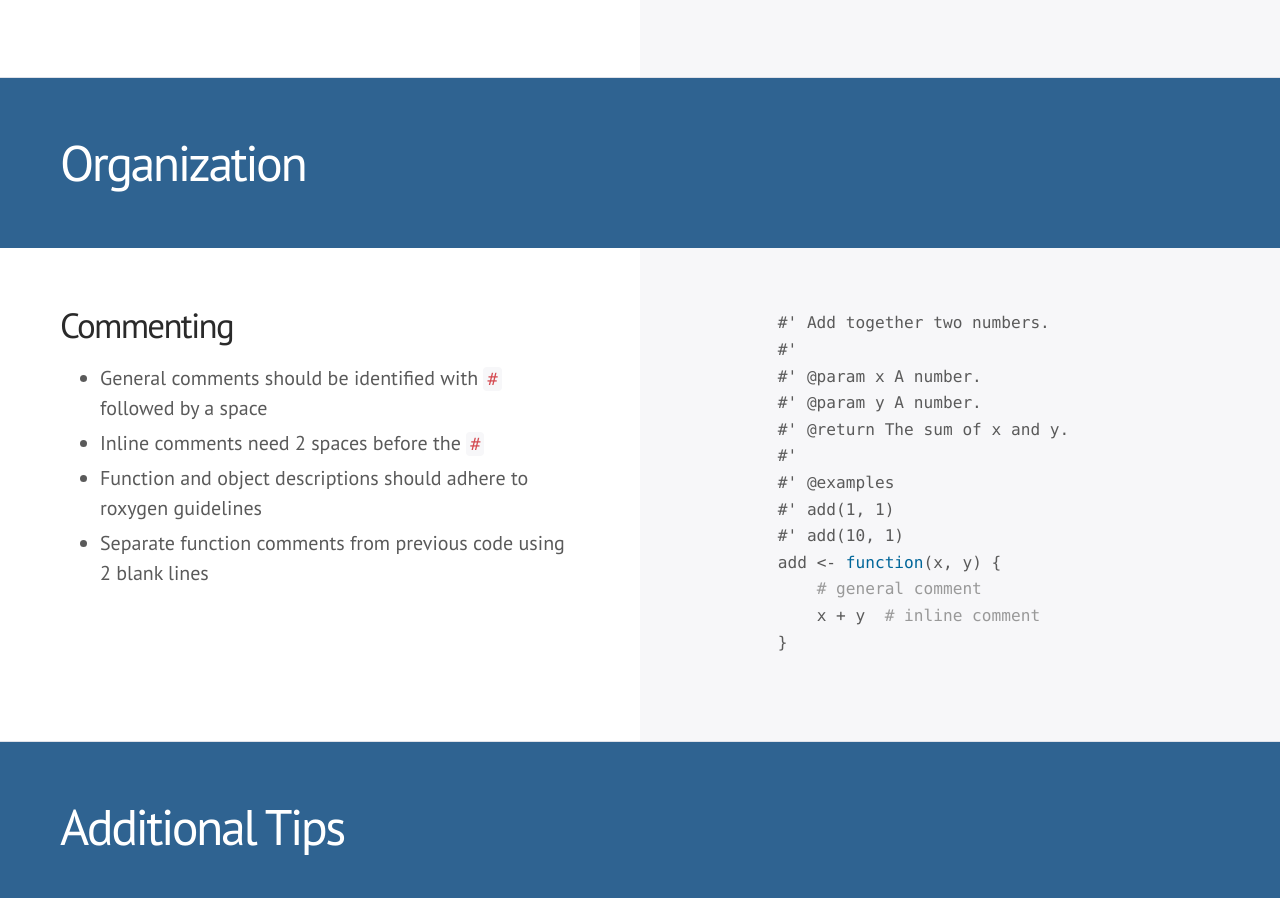
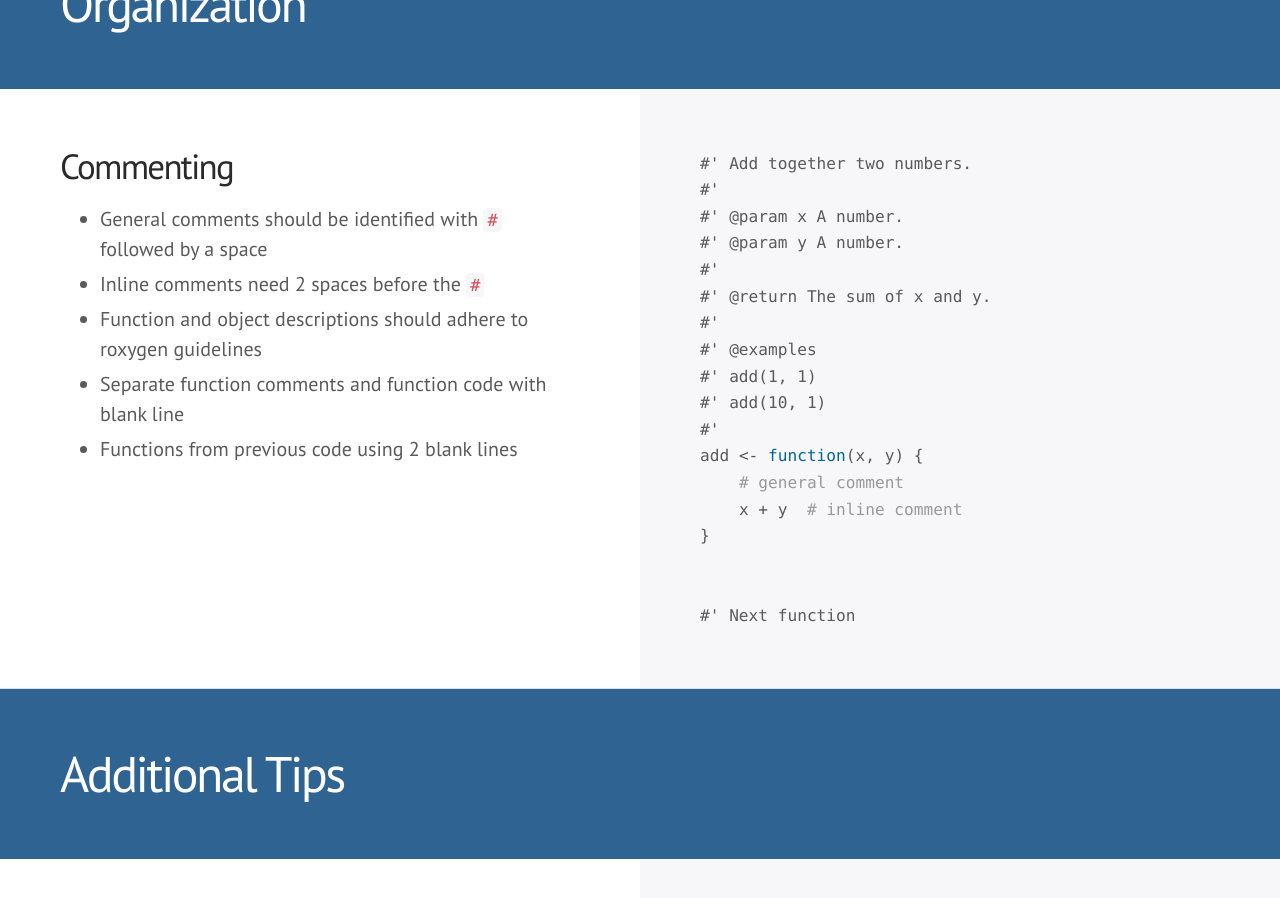
Before and after one commit to JEFworks-Lab/R-style-guide, a Jekyll site: the page built from index.html, in a window 1280 px wide and 900 px high, scrolled down 4446 px. Built offline with Jekyll 4.4.1, drawn with Linux system fonts in a browser that asks for light colours; some web fonts are replaced; Markdown is read by kramdown in place of the engine named in the settings.

Commit message:
fix autospacing minor update

```diff
--- a/index.html
+++ b/index.html
@@ -219,7 +219,8 @@ layout: default
 	    <li>General comments should be identified with <code>#</code> followed by a space</li>
 	    <li>Inline comments need 2 spaces before the <code>#</code> </li>
 	    <li>Function and object descriptions should adhere to roxygen guidelines</li>
-	    <li>Separate function comments from previous code using 2 blank lines
+	    <li>Separate function comments and function code with blank line
+	    <li>Functions from previous code using 2 blank lines
 	</ul>
     </div>
     <div class="col">
@@ -228,15 +229,20 @@ layout: default
 #'
 #' @param x A number.
 #' @param y A number.
+#'
 #' @return The sum of x and y.
 #'
 #' @examples
 #' add(1, 1)
 #' add(10, 1)
+#'
 add <- function(x, y) {
     # general comment
     x + y  # inline comment
 }
+
+
+#' Next function
 {% endhighlight %}
     </div>
 </div>
```
Lines whose indentation alone changed are shown as unchanged.
